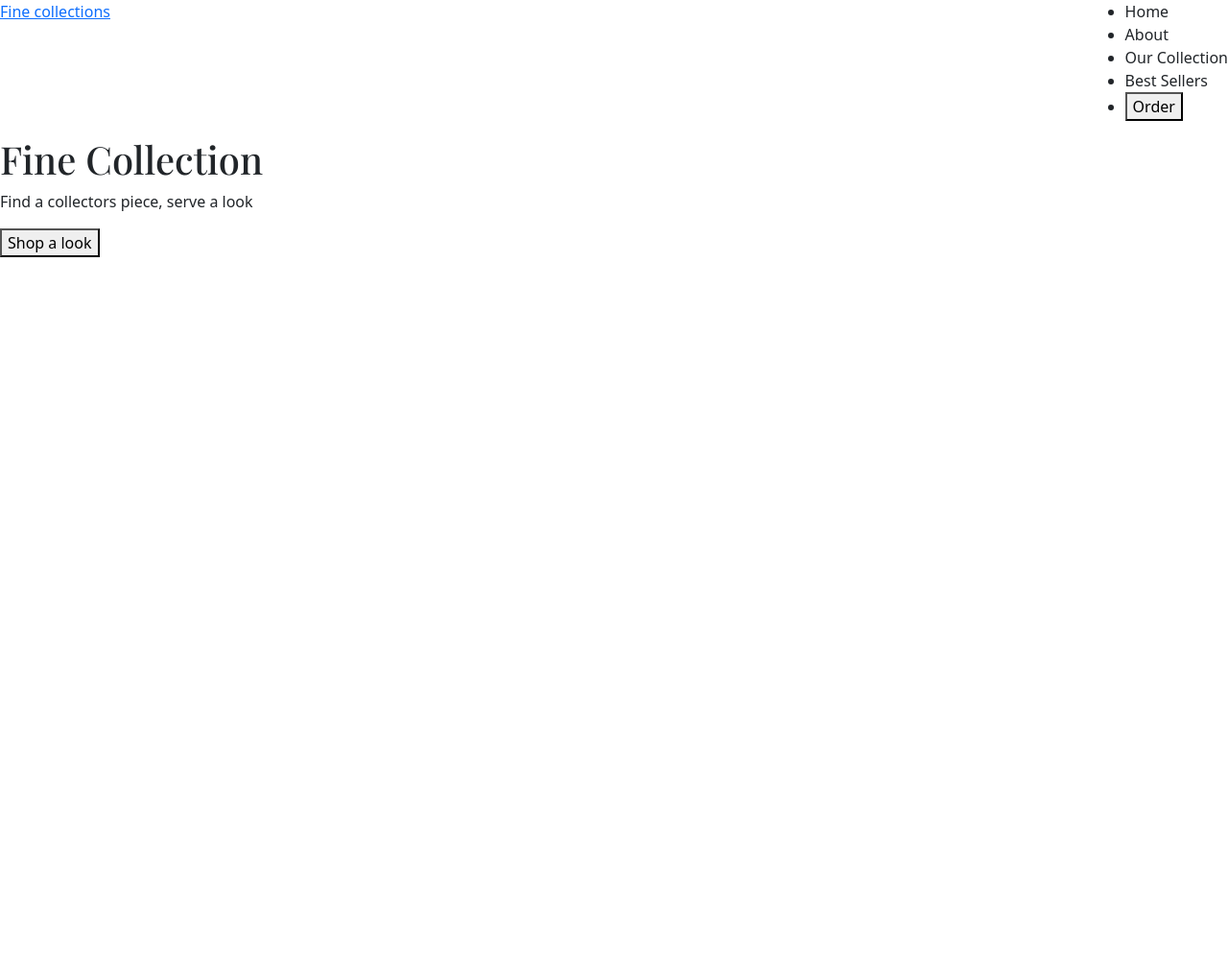
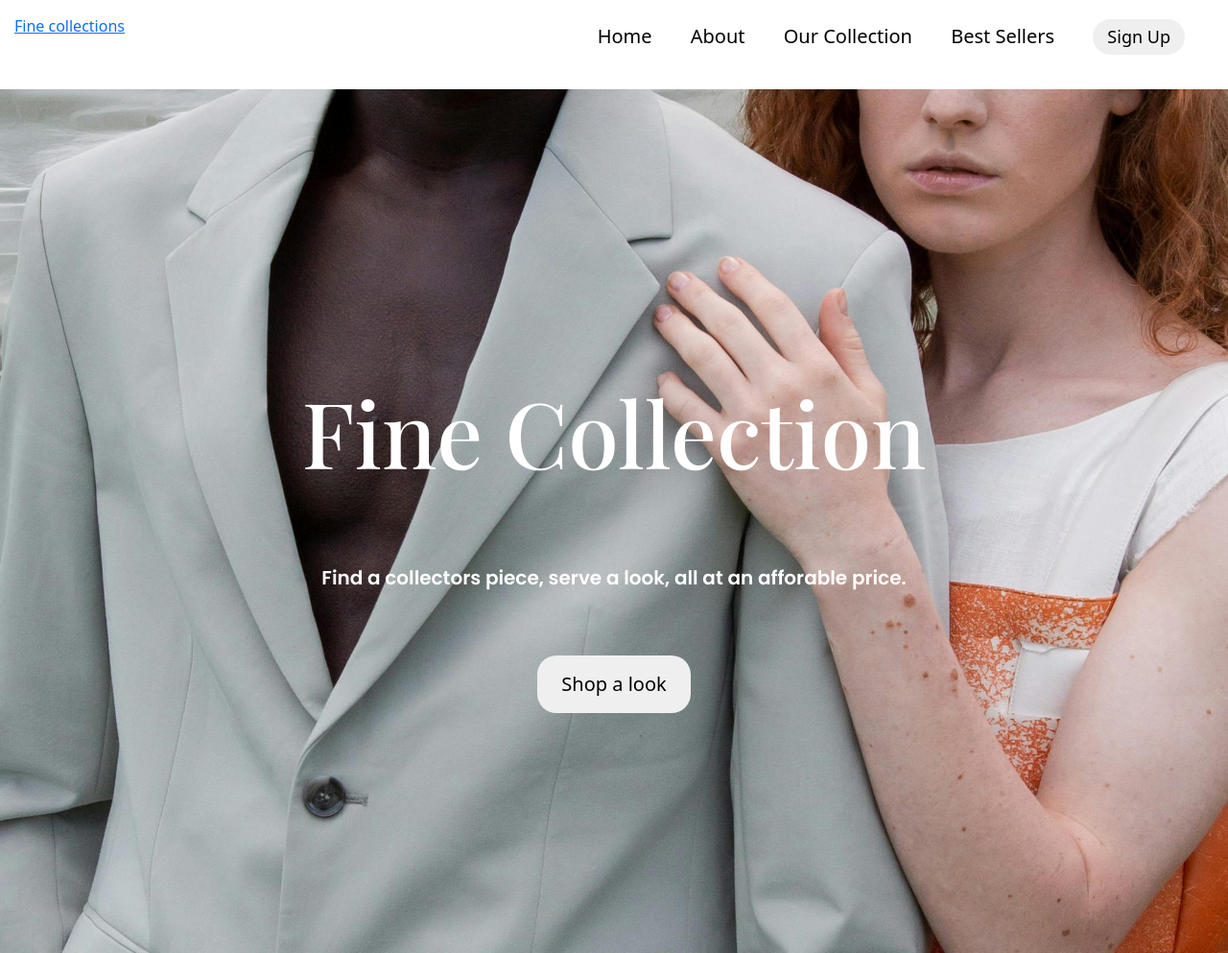
Before and after one commit to thembelihle22/ecommerce-clothing-webpage, a plain HTML site: page index.html in a window 1280 px wide. Shown: the whole page at 96% size. Before the commit the page ends 800 px from the top, so only its background shows below. Drawn offline with nearby package versions, Linux system fonts and the light colour scheme; a web font is replaced by a local one.

Commit message:
Added css styling to homepage

```diff
--- a/index.html
+++ b/index.html
@@ -31,20 +31,20 @@
             <a href="">Fine collections</a>
           </div>
           <ul>
-            <li>Home</li>
-            <li>About</li>
-            <li>Our Collection</li>
-            <li>Best Sellers</li>
-            <li><button>Order</button></li>
+            <li><a href="#">Home</a></li>
+            <li><a href="#">About</a></li>
+            <li><a href="#">Our Collection</a></li>
+            <li><a href="#">Best Sellers</a></li>
+            <li><button class="navBtn">Sign Up</button></li>
           </ul>
         </nav>
       </header>
 
       <div class="homepage">
-        <h1>Fine Collection</h1>
-        <p>Find a collectors piece, serve a look</p>
+        <h1 class="storeName">Fine Collection</h1>
+        <p>Find a collectors piece, serve a look, all at an afforable price.</p>
 
-        <button>Shop a look</button>
+        <button class="mainBtn">Shop a look</button>
       </div>
     </main>
   </body>
--- a/src/style.css
+++ b/src/style.css
@@ -1,13 +1,51 @@
 nav {
   display: flex;
   justify-content: space-between;
+  margin: 15px;
 }
-.homepage {
-  background-image: url("src/pexels-image1.jpg");
+nav ul {
+  list-style: none;
+  font-size: 20px;
+}
+nav li {
+  display: inline-block;
+  padding: 5px;
+  margin-right: 25px;
+}
+li a {
+  text-decoration: none;
+  color: black;
 }
 h1 {
   font-family: "Playfair Display", serif;
   font-optical-sizing: auto;
-  font-weight: <weight>;
+  font-size: 95px;
+}
+p {
+  font-family: "Poppins", serif;
+  font-weight: 600;
   font-style: normal;
+  font-size: 20px;
+  margin-top: 80px;
 }
+button {
+  border-radius: 20px;
+  border: none;
+}
+.homepage {
+  background-image: url("pexels-image1.jpg");
+  background-size: cover;
+  height: 900px;
+  text-align: center;
+  padding: 300px;
+  color: white;
+}
+.navBtn {
+  padding: 5px 15px;
+  font-size: 18px;
+}
+.mainBtn {
+  padding: 15px 25px;
+  margin: 50px;
+  font-size: 20px;
+}
```
